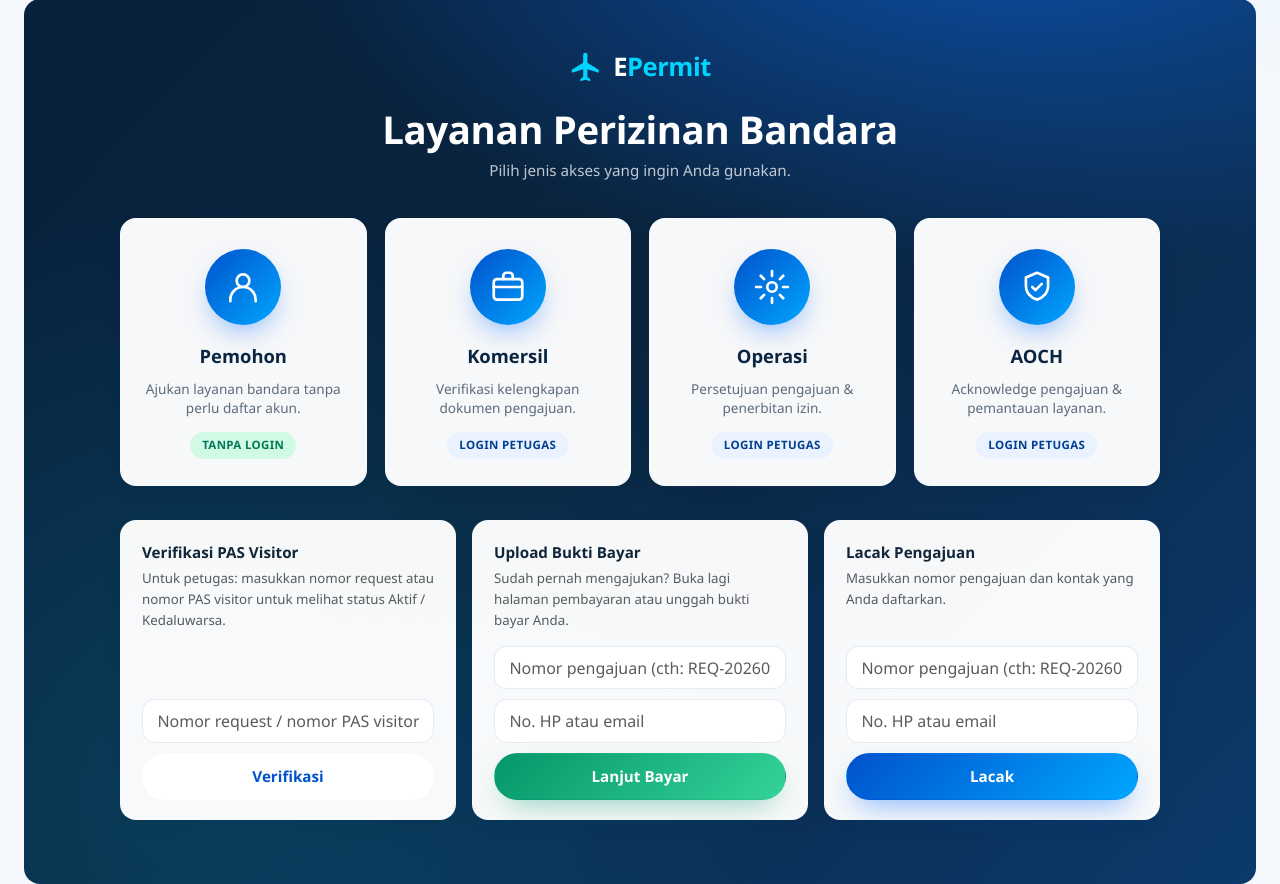
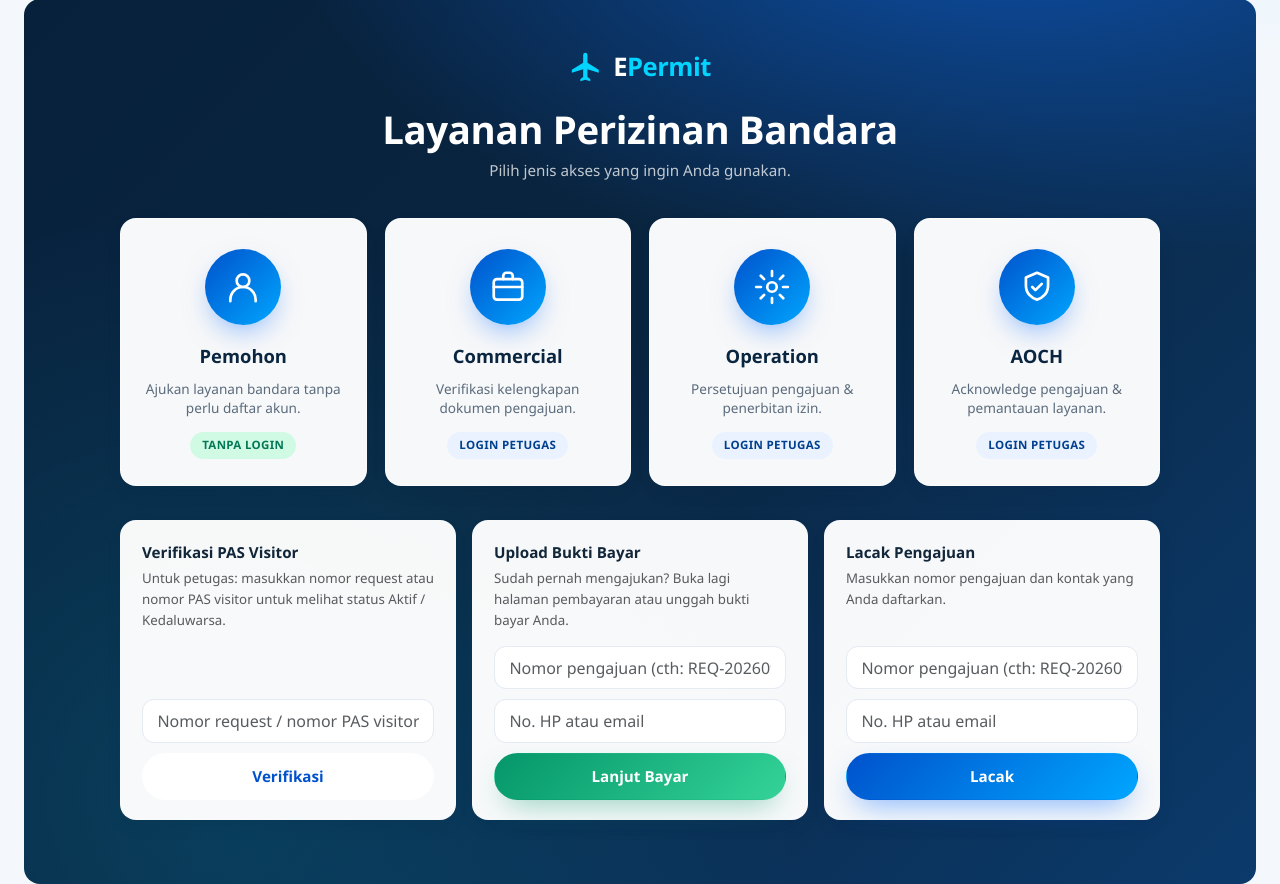
Before and after one commit to krisnapranata/pas, a Django app: page / in a window 1280 px wide. Shown: the part 84-968 px from the top of the page. Run offline with Django 5.2, Linux system fonts and the light colour scheme; some libraries are stand-ins or nearby versions.

Commit message:
Initial: Update2

```diff
--- a/templates/landing.html
+++ b/templates/landing.html
@@ -35,7 +35,7 @@
                         <path d="M3 12h18"/>
                     </svg>
                 </span>
-                <span class="landing-card-title">Komersil</span>
+                <span class="landing-card-title">Commercial</span>
                 <span class="landing-card-desc">Verifikasi kelengkapan dokumen pengajuan.</span>
                 <span class="landing-badge landing-badge-login">Login Petugas</span>
             </a>
@@ -47,7 +47,7 @@
                         <path d="M12 2v3M12 19v3M2 12h3M19 12h3M4.9 4.9l2.1 2.1M17 17l2.1 2.1M19.1 4.9L17 7M7 17l-2.1 2.1"/>
                     </svg>
                 </span>
-                <span class="landing-card-title">Operasi</span>
+                <span class="landing-card-title">Operation</span>
                 <span class="landing-card-desc">Persetujuan pengajuan &amp; penerbitan izin.</span>
                 <span class="landing-badge landing-badge-login">Login Petugas</span>
             </a>
```
Also changed, not shown: config/settings/production.py (+7 -2 lines).
